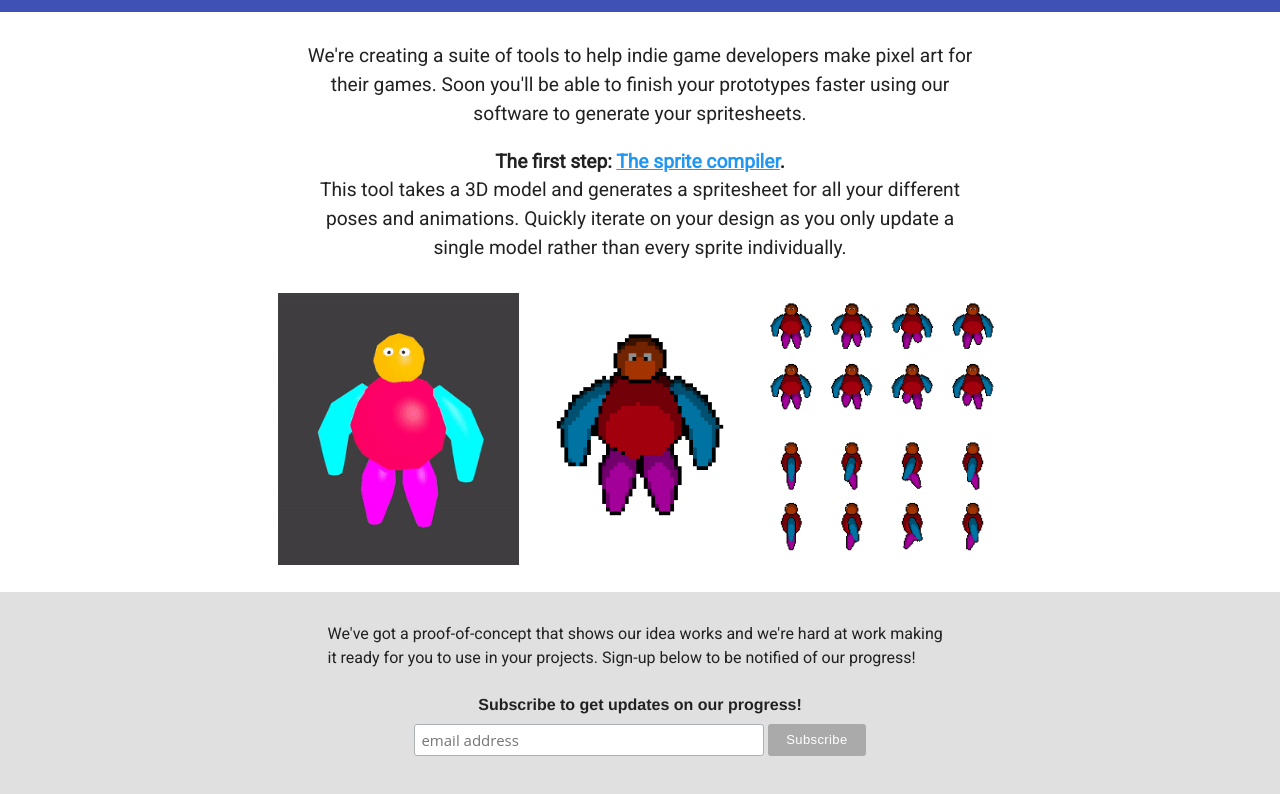
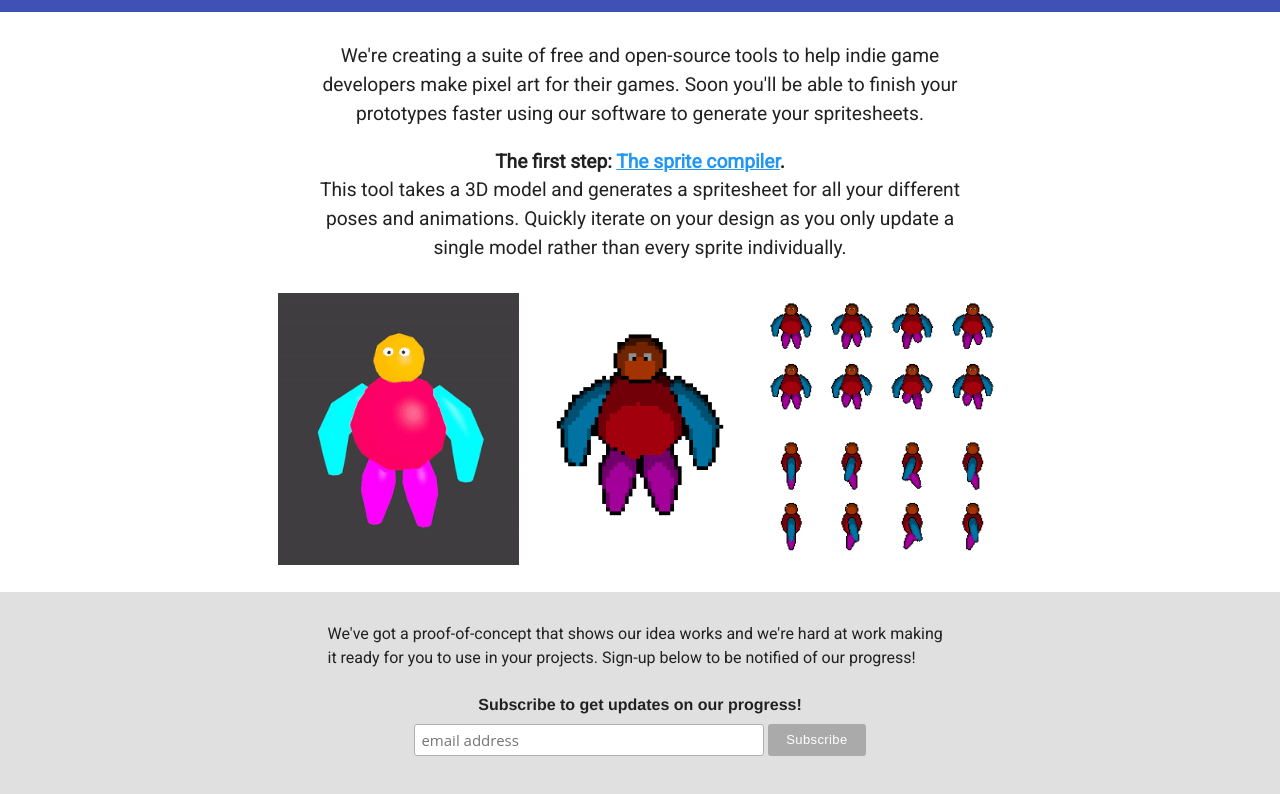
Before and after one commit to ProtoArt/protoart.github.io, a plain HTML site: page index.html in a window 1280 px wide. Shown: the part 78-872 px from the top of the page. Drawn offline with Linux system fonts and the light colour scheme.

Commit message:
Making sure to mention free and open-source

```diff
--- a/index.html
+++ b/index.html
@@ -54,9 +54,9 @@
   </header>
 
   <article>
-    <p>We're creating a suite of tools to help indie game developers make
-      pixel art for their games. Soon you'll be able to finish your prototypes
-      faster using our software to generate your spritesheets.</p>
+    <p>We're creating a suite of free and open-source tools to help indie game
+      developers make pixel art for their games. Soon you'll be able to finish
+      your prototypes faster using our software to generate your spritesheets.</p>
     <p><strong>The first step: <a href="https://github.com/ProtoArt/spritec">The sprite compiler</a>.</strong><br>
       This tool takes a 3D model and generates a spritesheet for all your
       different poses and animations. Quickly iterate on your design as you only
```
